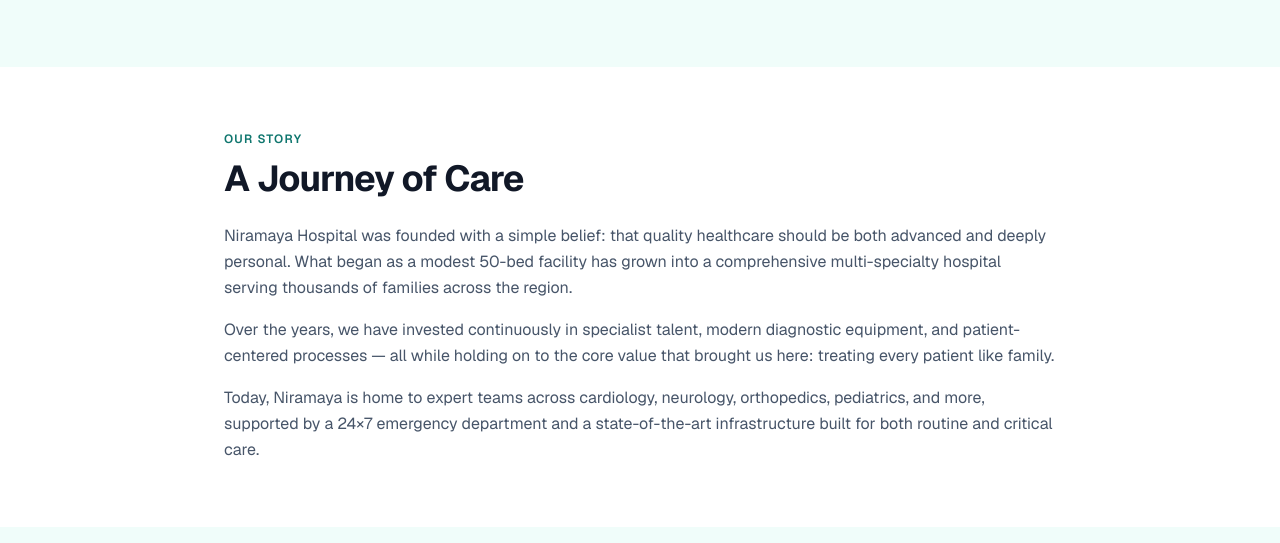
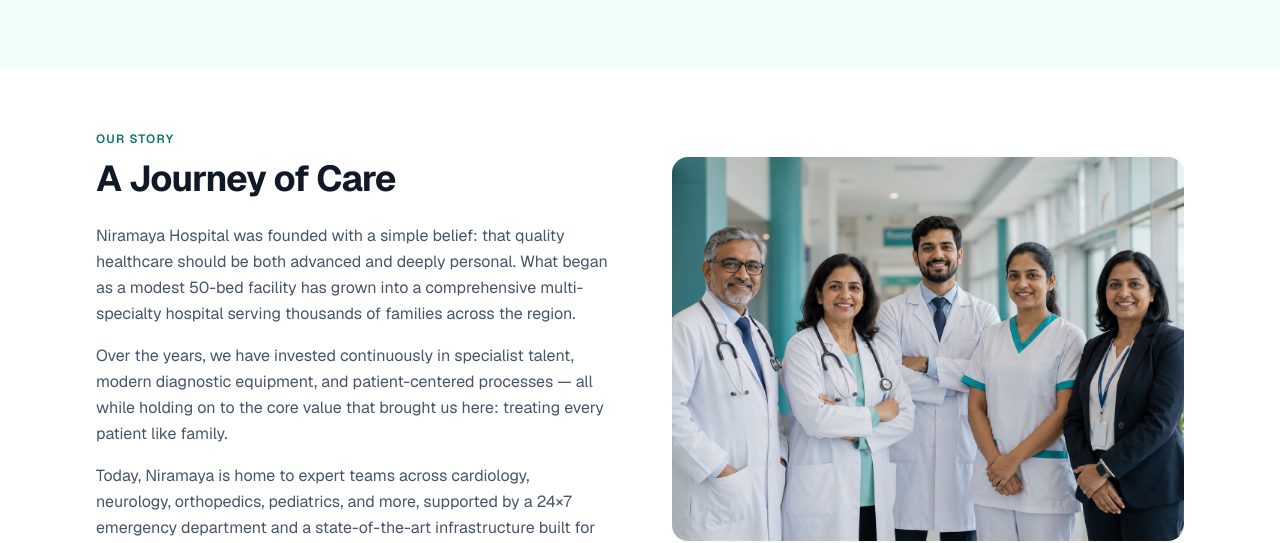
Before and after one commit to Mohit26Bali/Niramya-Hospital-Management-System, a Next.js app: page /about in a window 1280 px wide. Shown: the part 274-817 px from the top of the page. Built offline with nearby package versions, Linux system fonts and the light colour scheme; no server answers; the database is empty.

Commit message:
Add team photo to About page Our Story section

```diff
--- a/src/app/(public)/about/page.tsx
+++ b/src/app/(public)/about/page.tsx
@@ -50,25 +50,38 @@ export default async function AboutPage() {
         </div>
       </section>
 
-      <section className="mx-auto max-w-4xl px-4 py-16 sm:px-6 lg:px-8">
+      <section className="mx-auto max-w-6xl px-4 py-16 sm:px-6 lg:px-8">
+        <div className="grid grid-cols-1 items-center gap-10 lg:grid-cols-2 lg:gap-16">
+          <div>
             <SectionHeading eyebrow="Our Story" title="A Journey of Care" />
             <div className="mt-6 flex flex-col gap-4 text-sm leading-relaxed text-muted-foreground sm:text-base">
               <p>
-            Niramaya Hospital was founded with a simple belief: that quality healthcare should be
-            both advanced and deeply personal. What began as a modest 50-bed facility has grown
-            into a comprehensive multi-specialty hospital serving thousands of families across the
-            region.
+                Niramaya Hospital was founded with a simple belief: that quality healthcare should
+                be both advanced and deeply personal. What began as a modest 50-bed facility has
+                grown into a comprehensive multi-specialty hospital serving thousands of families
+                across the region.
               </p>
               <p>
-            Over the years, we have invested continuously in specialist talent, modern diagnostic
-            equipment, and patient-centered processes — all while holding on to the core value
-            that brought us here: treating every patient like family.
+                Over the years, we have invested continuously in specialist talent, modern
+                diagnostic equipment, and patient-centered processes — all while holding on to the
+                core value that brought us here: treating every patient like family.
               </p>
               <p>
                 Today, Niramaya is home to expert teams across cardiology, neurology, orthopedics,
-            pediatrics, and more, supported by a 24×7 emergency department and a state-of-the-art
-            infrastructure built for both routine and critical care.
+                pediatrics, and more, supported by a 24×7 emergency department and a
+                state-of-the-art infrastructure built for both routine and critical care.
               </p>
+            </div>
+          </div>
+          <div className="relative aspect-4/3 w-full overflow-hidden rounded-2xl">
+            <Image
+              src="/team.png"
+              alt="Niramaya doctors, nurses, and staff in a hospital corridor"
+              fill
+              sizes="(min-width: 1024px) 50vw, 100vw"
+              className="object-cover"
+            />
+          </div>
         </div>
       </section>
 
```
Also changed, not shown: public/team.png (added). Lines whose indentation alone changed are shown as unchanged.
